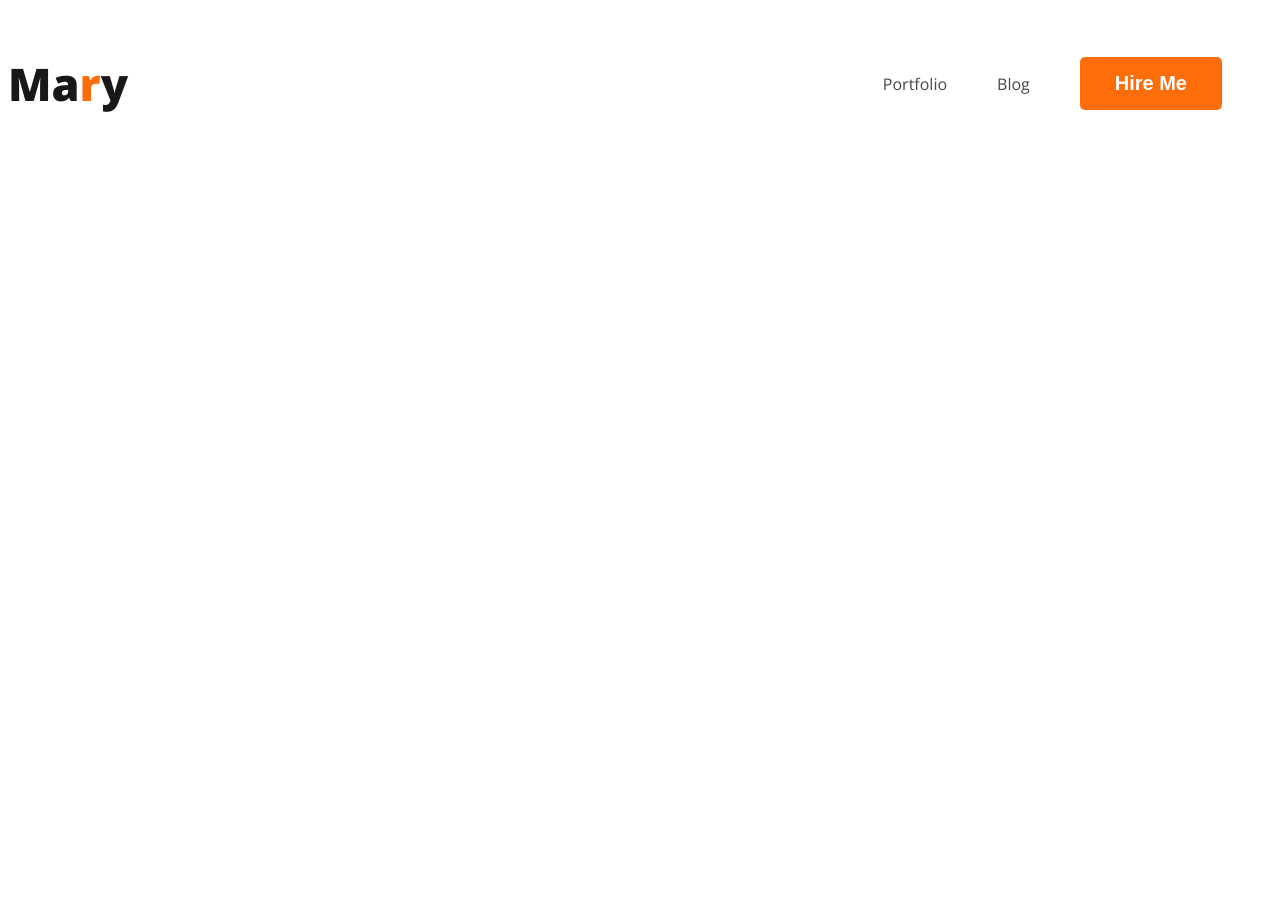
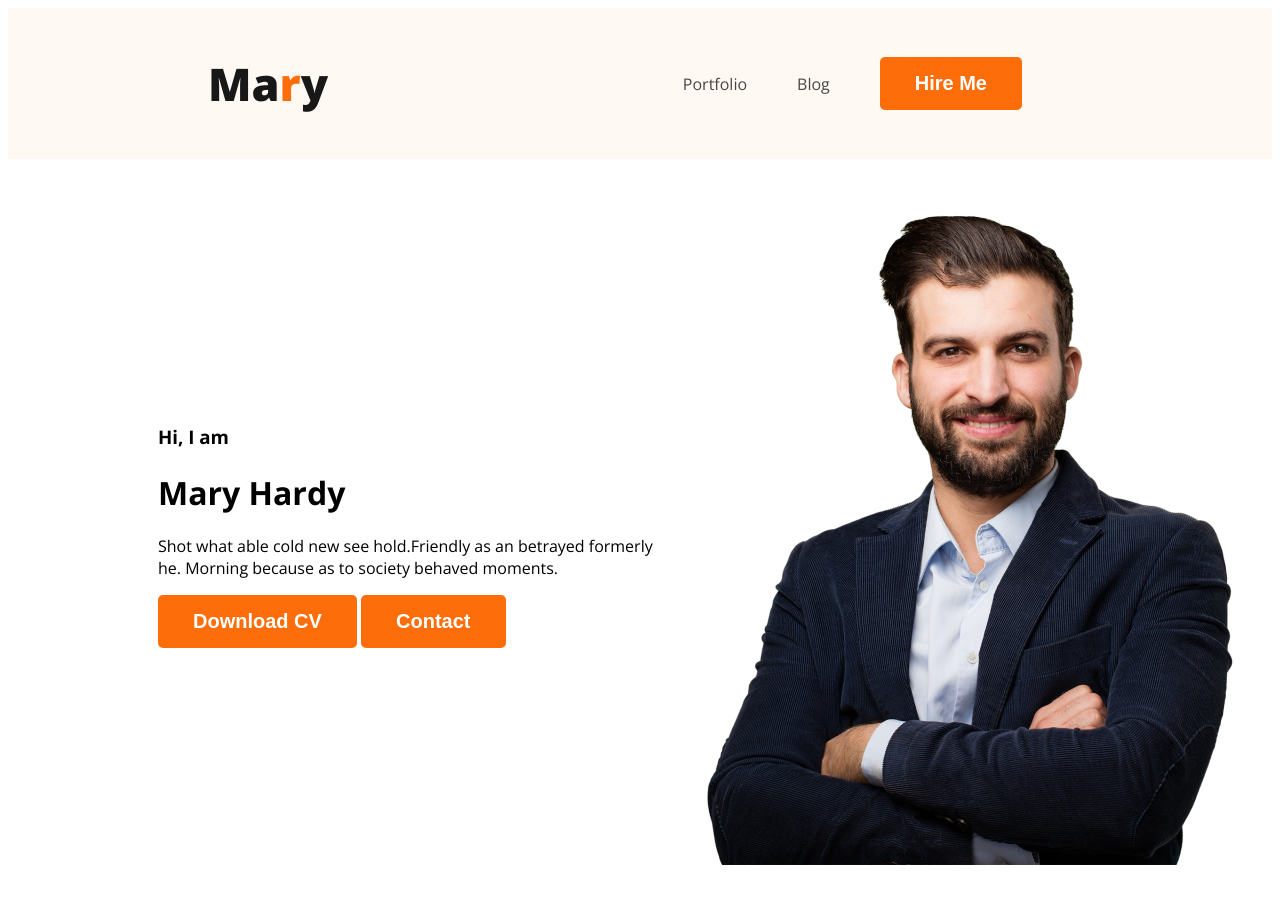
Before and after one commit to MamunKhan71/my-portfolio, a plain HTML site: page index.html in a window 1280 px wide. Before the commit the page ends 800 px from the top, so only its background shows below. Drawn offline with nearby package versions, Linux system fonts and the light colour scheme.

Commit message:
Added CSS Styles

```diff
--- a/index.html
+++ b/index.html
@@ -7,7 +7,7 @@
     <link rel="stylesheet" href="./styles/portfolio.css">
 </head>
 <body>
-    <header>
+    <header class="header">
         <nav>
             <h3 class="nav-title">Ma<span class="text-primary">r</span>y</h3>
             <ul>
@@ -17,6 +17,16 @@
             </ul>
         </nav>
     </header>
+    <div class="banner">
+        <div class="banner-content">
+            <h3 class="banner-greetings">Hi, I  am</h3>
+            <h1 class="banner-title">Mary Hardy</h1>
+            <p>Shot what able cold new see hold.Friendly as an betrayed formerly he. Morning because as to society behaved moments.</p>
+            <button class="btn-primary">Download CV</button>
+            <button class="btn-primary">Contact</button>
+        </div>
+        <img class="profile-pic" src="./images/hardy.png" alt="Mr. Hardy">
+    </div>
     <main>
 
     </main>
--- a/styles/portfolio.css
+++ b/styles/portfolio.css
@@ -8,6 +8,7 @@
     display: flex;
     justify-content: space-between;
     align-items: center;
+    margin: 0 200px;
 }
 
 .text-primary {
@@ -45,3 +46,20 @@
     text-decoration: none;
     color: #474747;
 }
+
+/* header */
+
+.header {
+    background-color: #FFF8F3;
+}
+
+.banner {
+    padding: 30px 30px 30px 150px;
+    display: flex;
+    align-items: center;
+}
+
+.profile-pic{
+    width: 584px;
+    height: 676px;
+}
```
